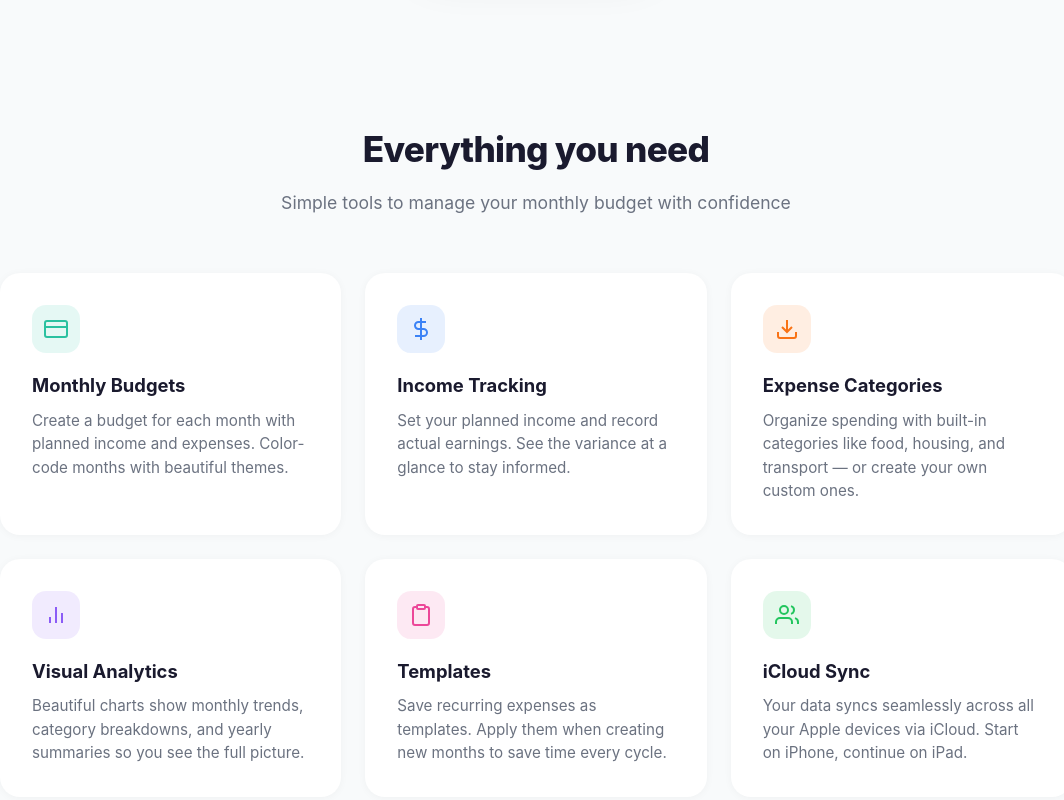
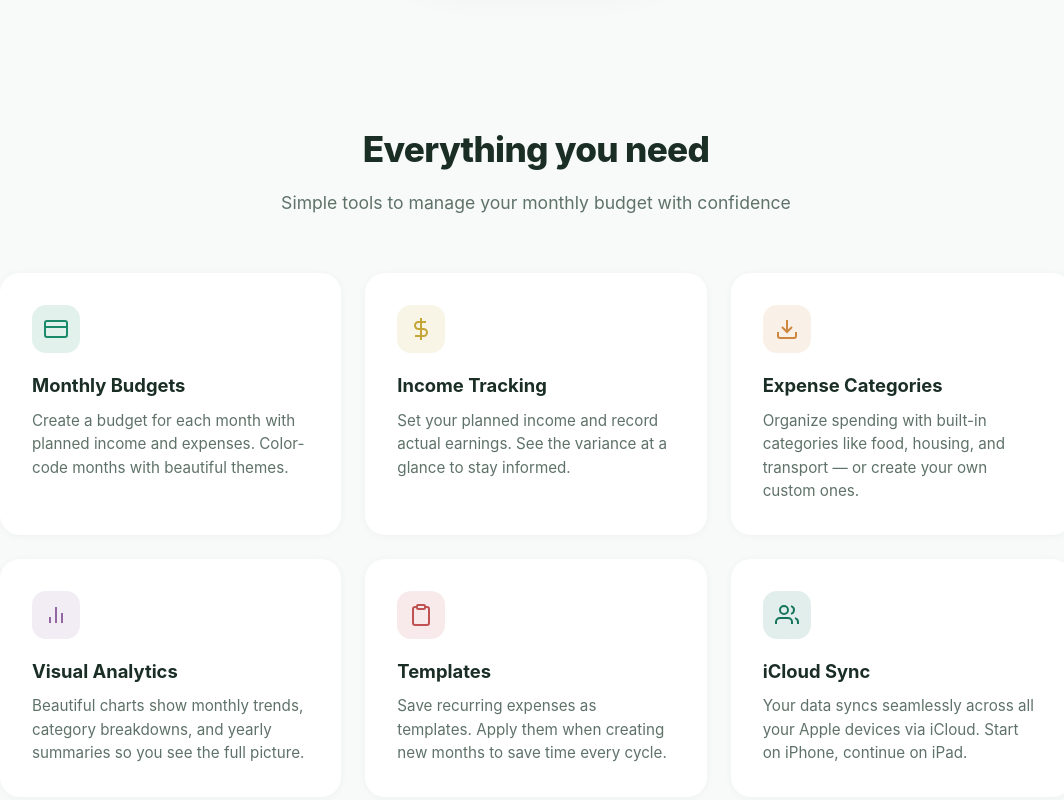
Before and after one commit to EXTernal-Joiners/personal-budget.github.io, a plain HTML site: page index.html in a window 1280 px wide. Shown: the part 1928-2728 px from the top of the page, without its empty margins (104-1168 px from the left). Drawn offline with Linux system fonts and the light colour scheme.

Commit message:
update page

```diff
--- a/index.html
+++ b/index.html
@@ -6,12 +6,13 @@
     <title>Personal Budget — Track Income & Expenses</title>
     <style>
         :root {
-            --teal: #2ac1a0;
-            --teal-dark: #1fa98b;
-            --bg: #f8fafb;
+            --green: #1B8A6B;
+            --green-dark: #167558;
+            --gold: #C4A636;
+            --bg: #f7faf9;
             --card: #ffffff;
-            --text: #1a1a2e;
-            --text-secondary: #6b7280;
+            --text: #1a2e26;
+            --text-secondary: #5f7269;
             --shadow: 0 4px 24px rgba(0,0,0,0.08);
             --shadow-lg: 0 12px 48px rgba(0,0,0,0.12);
         }
@@ -37,7 +38,7 @@
             left: 0;
             right: 0;
             z-index: 100;
-            background: rgba(248, 250, 251, 0.85);
+            background: rgba(247, 250, 249, 0.85);
             backdrop-filter: blur(20px);
             -webkit-backdrop-filter: blur(20px);
             border-bottom: 1px solid rgba(0,0,0,0.06);
@@ -81,7 +82,7 @@
         }
 
         .nav-links a:hover {
-            color: var(--teal);
+            color: var(--green);
         }
 
         .container {
@@ -94,7 +95,7 @@
         .hero {
             padding: 140px 0 80px;
             text-align: center;
-            background: linear-gradient(180deg, #eefaf7 0%, var(--bg) 100%);
+            background: linear-gradient(180deg, #e8f5f0 0%, var(--bg) 100%);
         }
 
         .hero-icon {
@@ -258,12 +259,12 @@
             font-size: 1.5rem;
         }
 
-        .feature-icon.teal { background: rgba(42, 193, 160, 0.12); color: var(--teal); }
-        .feature-icon.blue { background: rgba(59, 130, 246, 0.12); color: #3b82f6; }
-        .feature-icon.orange { background: rgba(249, 115, 22, 0.12); color: #f97316; }
-        .feature-icon.purple { background: rgba(139, 92, 246, 0.12); color: #8b5cf6; }
-        .feature-icon.pink { background: rgba(236, 72, 153, 0.12); color: #ec4899; }
-        .feature-icon.green { background: rgba(34, 197, 94, 0.12); color: #22c55e; }
+        .feature-icon.green { background: rgba(27, 138, 107, 0.12); color: var(--green); }
+        .feature-icon.gold { background: rgba(196, 166, 54, 0.12); color: var(--gold); }
+        .feature-icon.orange { background: rgba(205, 135, 63, 0.12); color: #CD873F; }
+        .feature-icon.purple { background: rgba(148, 103, 163, 0.12); color: #9467A3; }
+        .feature-icon.rose { background: rgba(192, 83, 82, 0.12); color: #C05352; }
+        .feature-icon.teal { background: rgba(22, 117, 88, 0.12); color: var(--green-dark); }
 
         .feature-card h3 {
             font-size: 1.15rem;
@@ -326,11 +327,11 @@
         }
 
         .cta-card {
-            background: linear-gradient(135deg, var(--teal) 0%, #1fb88c 100%);
+            background: linear-gradient(135deg, var(--green) 0%, var(--green-dark) 100%);
             border-radius: 28px;
             padding: 64px 40px;
             color: white;
-            box-shadow: 0 12px 40px rgba(42, 193, 160, 0.3);
+            box-shadow: 0 12px 40px rgba(27, 138, 107, 0.3);
         }
 
         .cta-card h2 {
@@ -501,14 +502,14 @@
             <p class="section-subtitle">Simple tools to manage your monthly budget with confidence</p>
             <div class="features-grid">
                 <div class="feature-card">
-                    <div class="feature-icon teal">
+                    <div class="feature-icon green">
                         <svg width="24" height="24" viewBox="0 0 24 24" fill="none" stroke="currentColor" stroke-width="2"><rect x="1" y="4" width="22" height="16" rx="2" ry="2"/><line x1="1" y1="10" x2="23" y2="10"/></svg>
                     </div>
                     <h3>Monthly Budgets</h3>
                     <p>Create a budget for each month with planned income and expenses. Color-code months with beautiful themes.</p>
                 </div>
                 <div class="feature-card">
-                    <div class="feature-icon blue">
+                    <div class="feature-icon gold">
                         <svg width="24" height="24" viewBox="0 0 24 24" fill="none" stroke="currentColor" stroke-width="2"><line x1="12" y1="1" x2="12" y2="23"/><path d="M17 5H9.5a3.5 3.5 0 000 7h5a3.5 3.5 0 010 7H6"/></svg>
                     </div>
                     <h3>Income Tracking</h3>
@@ -529,14 +530,14 @@
                     <p>Beautiful charts show monthly trends, category breakdowns, and yearly summaries so you see the full picture.</p>
                 </div>
                 <div class="feature-card">
-                    <div class="feature-icon pink">
+                    <div class="feature-icon rose">
                         <svg width="24" height="24" viewBox="0 0 24 24" fill="none" stroke="currentColor" stroke-width="2"><rect x="8" y="2" width="8" height="4" rx="1" ry="1"/><path d="M16 4h2a2 2 0 012 2v14a2 2 0 01-2 2H6a2 2 0 01-2-2V6a2 2 0 012-2h2"/></svg>
                     </div>
                     <h3>Templates</h3>
                     <p>Save recurring expenses as templates. Apply them when creating new months to save time every cycle.</p>
                 </div>
                 <div class="feature-card">
-                    <div class="feature-icon green">
+                    <div class="feature-icon teal">
                         <svg width="24" height="24" viewBox="0 0 24 24" fill="none" stroke="currentColor" stroke-width="2"><path d="M17 21v-2a4 4 0 00-4-4H5a4 4 0 00-4 4v2"/><circle cx="9" cy="7" r="4"/><path d="M23 21v-2a4 4 0 00-3-3.87"/><path d="M16 3.13a4 4 0 010 7.75"/></svg>
                     </div>
                     <h3>iCloud Sync</h3>
```
Also changed, not shown: screenshots/budget-detail.png, screenshots/budget-list.png, screenshots/settings.png, screenshots/summary.png, screenshots/welcome.png.
